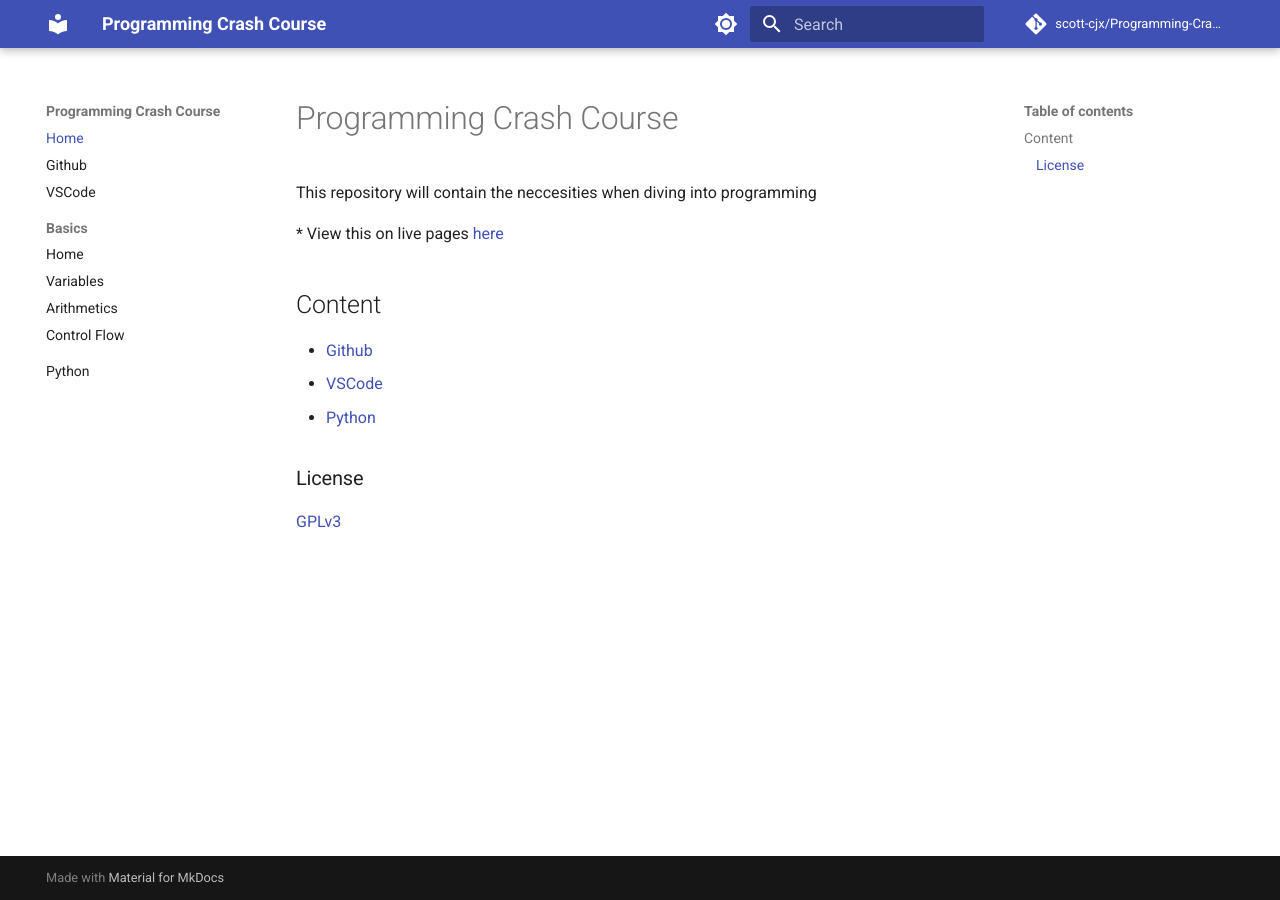
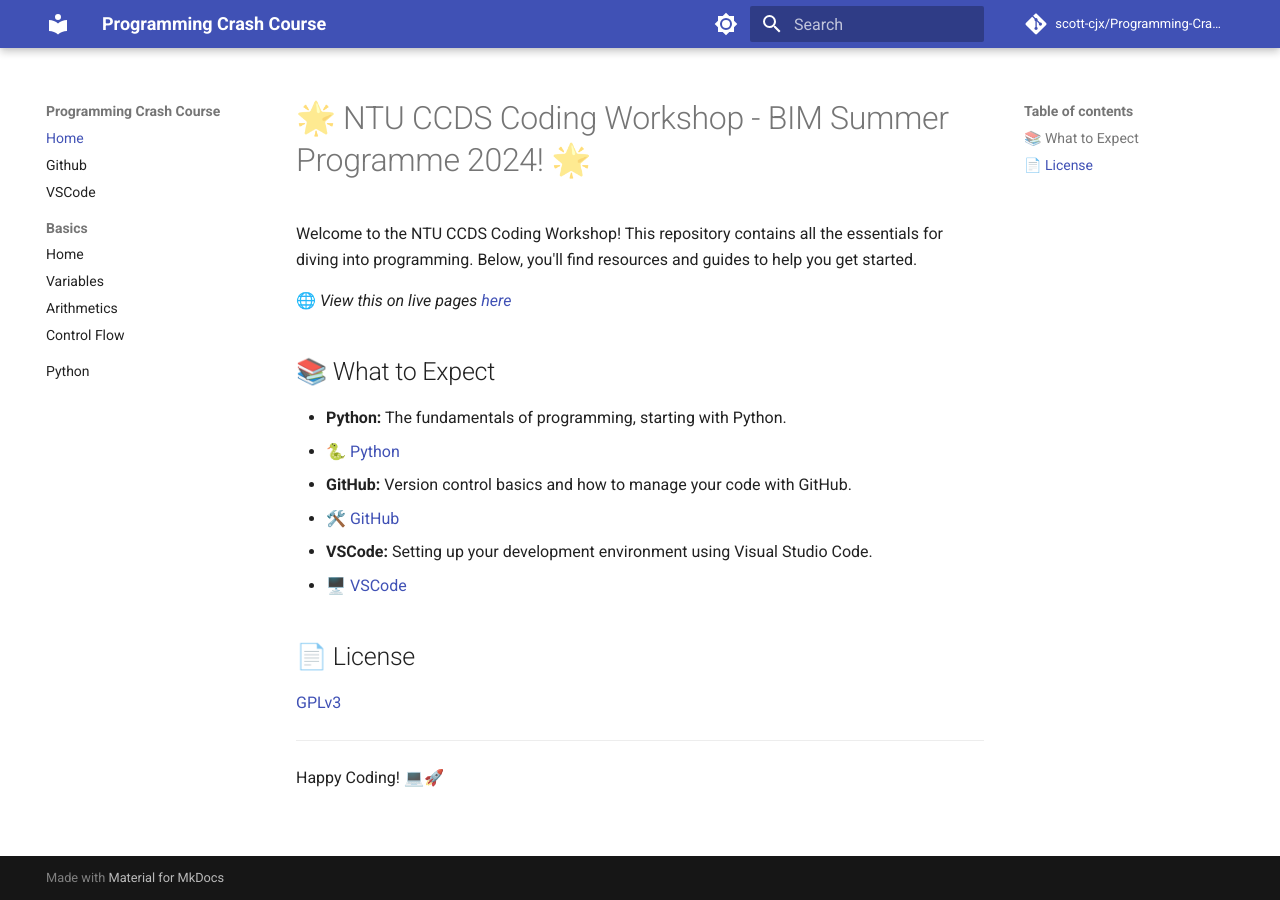
Before and after one commit to scott-cjx/Programming-Crash-Course, an MkDocs documentation site: the page built from docs/README.md, in a window 1280 px wide. Built offline with MkDocs 1.6.1 and Material for MkDocs 9.7.7, drawn with Linux system fonts in a browser that asks for light colours; comment, search, counter and statistics services are not loaded.

Commit message:
Update README.md
format

```diff
--- a/docs/README.md
+++ b/docs/README.md
@@ -1,17 +1,24 @@
-# Programming Crash Course
+# 🌟 NTU CCDS Coding Workshop - BIM Summer Programme 2024! 🌟
 
-This repository will contain the neccesities when diving into programming
+Welcome to the NTU CCDS Coding Workshop! This repository contains all the essentials for diving into programming. Below, you'll find resources and guides to help you get started.
 
-\* View this on live pages [here](https://scott-cjx.github.io/Programming-Crash-Course/)
+🌐 *View this on live pages [here](https://scott-cjx.github.io/Programming-Crash-Course/)*
 
+## 📚 What to Expect
 
-## Content
+- **Python:** The fundamentals of programming, starting with Python.
+  - [🐍 Python](./python/README.md)
 
-- [Github](./github/README.md)
-- [VSCode](./vscode/README.md)
-- [Python](./python/README.md)
+- **GitHub:** Version control basics and how to manage your code with GitHub.
+  - [🛠️ GitHub](./github/README.md)
 
+- **VSCode:** Setting up your development environment using Visual Studio Code.
+  - [🖥️ VSCode](./vscode/README.md)
 
-### License
+## 📄 License
 
 [GPLv3](../LICENSE)
+
+---
+
+Happy Coding! 💻🚀
```
